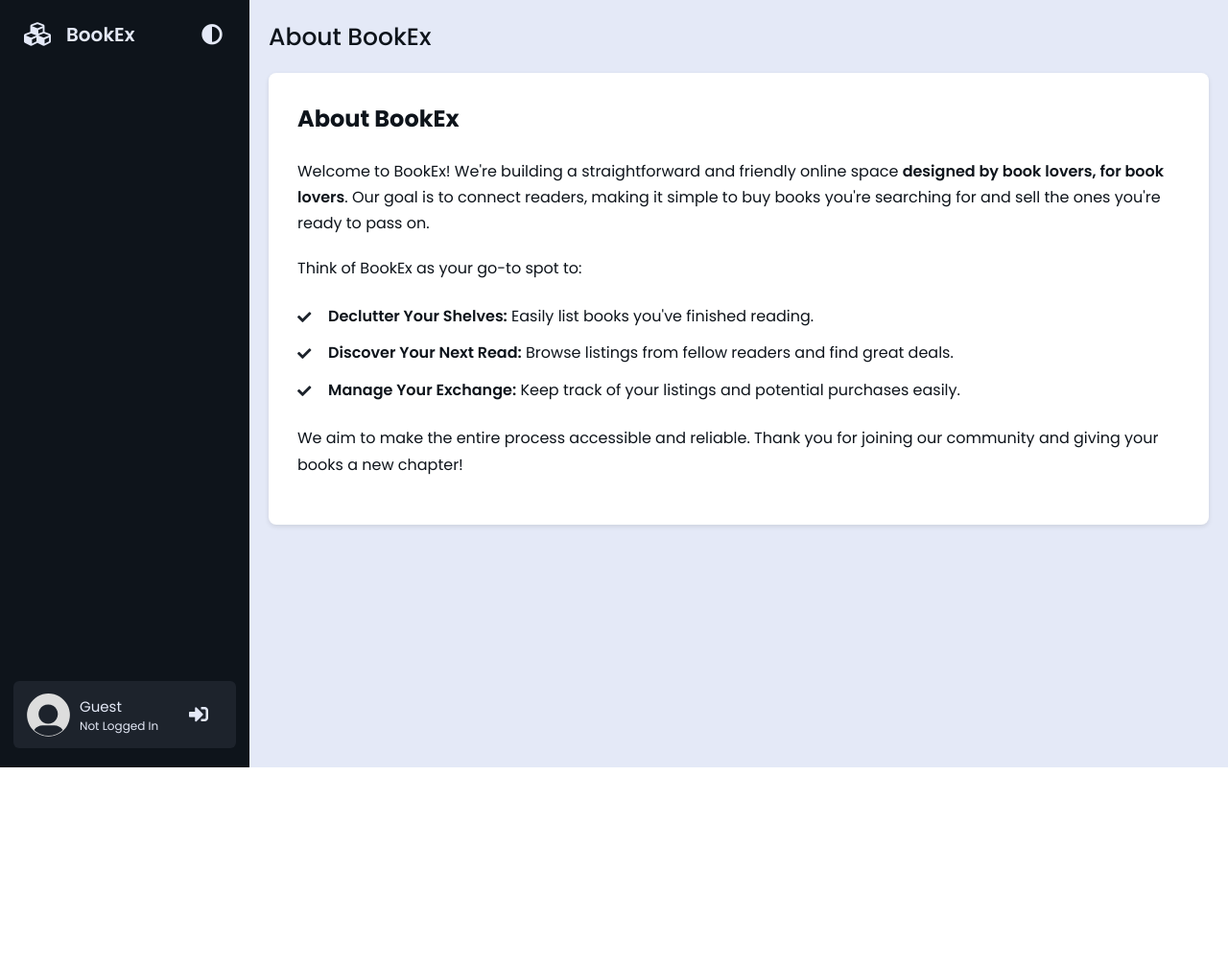
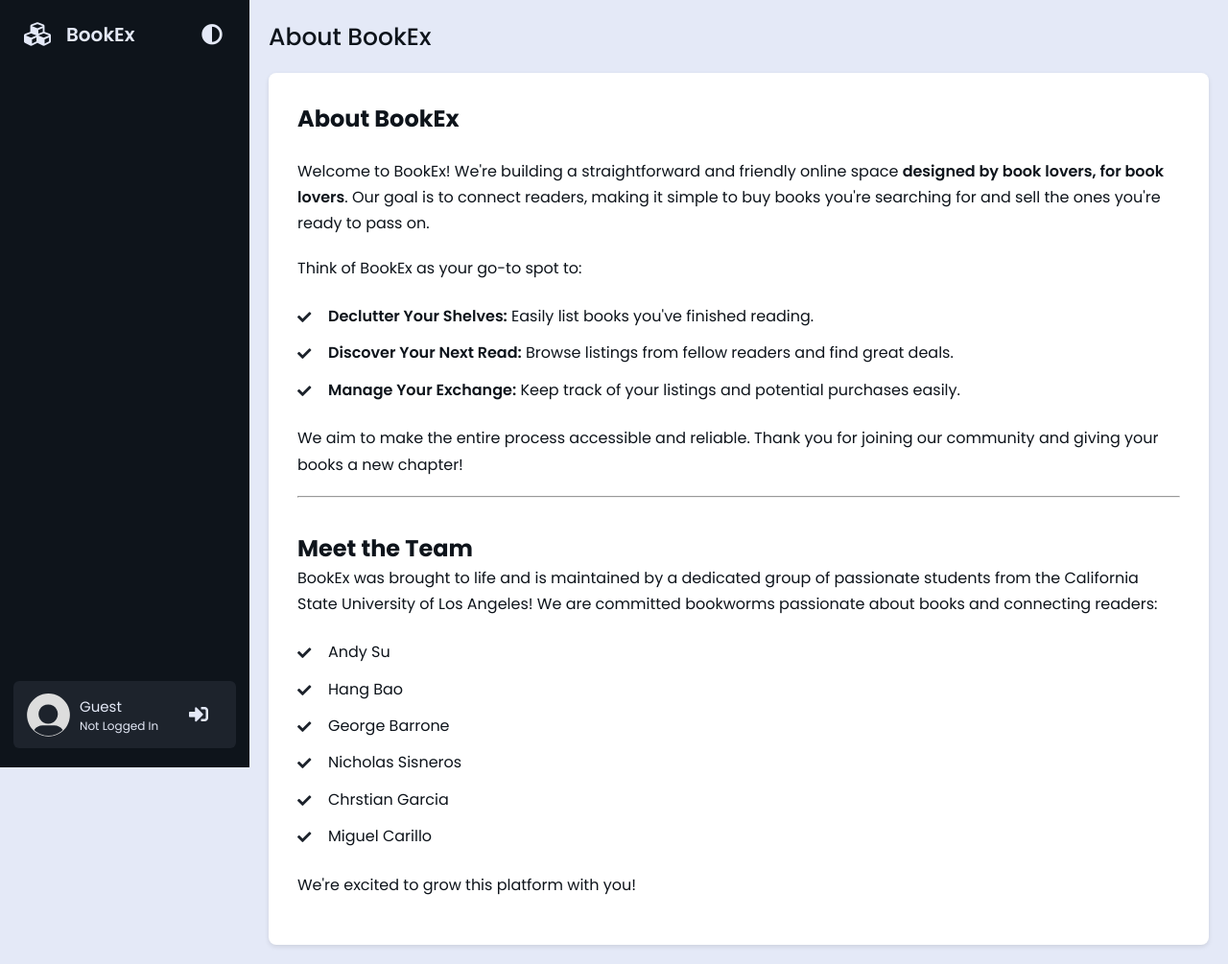
Before and after one commit to Just-ARandomGuy/BookEx, a Django app: template bookEx/templates/bookMng/about_us.html in a window 1280 px wide. Shown: the whole page at 96% size. Before the commit the page ends 800 px from the top, so only its background shows below. Run offline with Django 3.2, Linux system fonts and the light colour scheme; the template is opened without the code that fills it, so the values that code supplies are empty.

Commit message:
update about us to include name of maintainers

```diff
--- a/bookEx/templates/bookMng/about_us.html
+++ b/bookEx/templates/bookMng/about_us.html
@@ -27,5 +27,21 @@
 			<li><strong>Manage Your Exchange:</strong> Keep track of your listings and potential purchases easily.</li>
 		</ul>
 		<p>We aim to make the entire process accessible and reliable. Thank you for joining our community and giving your books a new chapter!</p>
+
+		<hr>
+
+		<h2><br>Meet the Team</h2>
+		<p>BookEx was brought to life and is maintained by a dedicated group of passionate students from the California State University of Los
+			Angeles! We are committed bookworms passionate about books and connecting readers:</p>
+		<ul>
+			<li>Andy Su</li>
+			<li>Hang Bao</li>
+			<li>George Barrone</li>
+			<li>Nicholas Sisneros</li>
+			<li>Chrstian Garcia</li>
+			<li>Miguel Carillo</li>
+		</ul>
+		<p>We're excited to grow this platform with you!</p>
+
 	</div>
 {% endblock content %}
```
